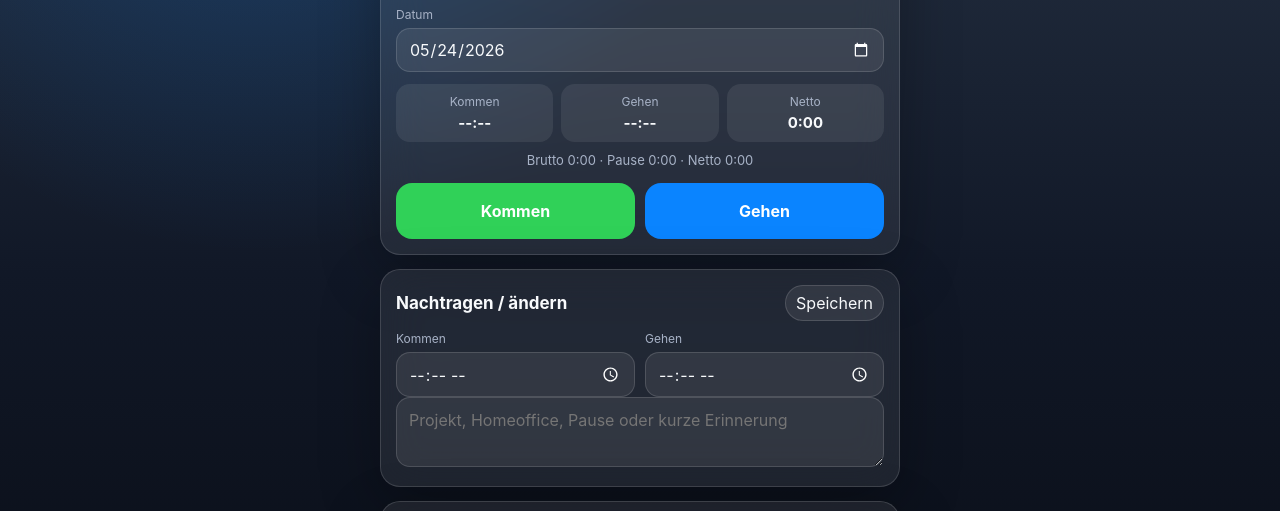
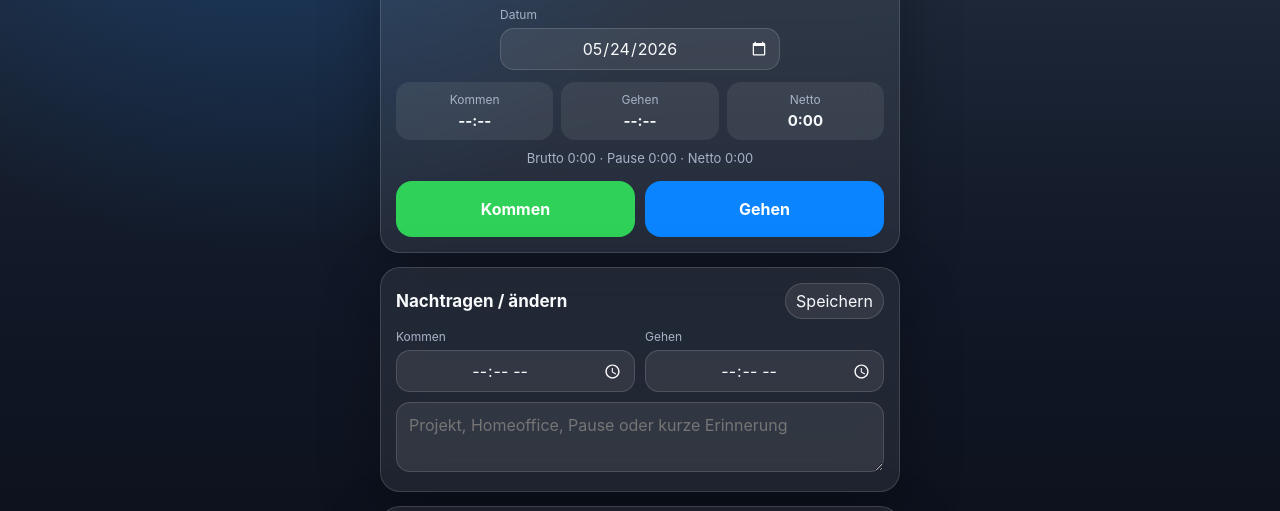
Before and after one commit to Ran-DE-BER/Arbeitszeit, a plain HTML site: page index.html in a window 1280 px wide. Shown: the part 209-720 px from the top of the page. Drawn offline with Linux system fonts and the light colour scheme.

Commit message:
Add files via upload

```diff
--- a/index.html
+++ b/index.html
@@ -211,6 +211,7 @@ h1 {
 textarea {
   width: 100%;
   min-height: 70px;
+  margin-top: 10px;
   resize: vertical;
   border: 1px solid var(--line);
   border-radius: 14px;
@@ -222,22 +223,26 @@ textarea {
 
 input {
   width: 100%;
-  min-height: 44px;
+  min-width: 0;
+  height: 42px;
+  min-height: 42px;
   border: 1px solid var(--line);
   border-radius: 14px;
-  padding: 10px 12px;
+  padding: 8px 10px;
   background: rgba(255, 255, 255, 0.08);
   color: var(--text);
   outline: none;
+  text-align: center;
 }
 
 .edit-grid {
   display: grid;
-  grid-template-columns: 1fr 1fr;
+  grid-template-columns: minmax(0, 1fr) minmax(0, 1fr);
   gap: 10px;
 }
 
 .field {
+  min-width: 0;
   display: grid;
   gap: 6px;
 }
@@ -248,7 +253,12 @@ input {
 }
 
 .date-field {
-  margin-bottom: 10px;
+  width: min(100%, 280px);
+  margin: 0 auto 10px;
+}
+
+.date-field input {
+  height: 40px;
 }
 
 .record-list {
@@ -345,12 +355,7 @@ input {
   }
 
   .actions,
-  .tools,
-  .edit-grid {
-    grid-template-columns: 1fr;
-  }
-
-  .summary {
+  .tools {
     grid-template-columns: 1fr;
   }
 }
--- a/sw.js
+++ b/sw.js
@@ -1,4 +1,4 @@
-const CACHE_NAME = "arbeitszeit-v6";
+const CACHE_NAME = "arbeitszeit-v7";
 const ASSETS = [
   "./",
   "./index.html",
```
